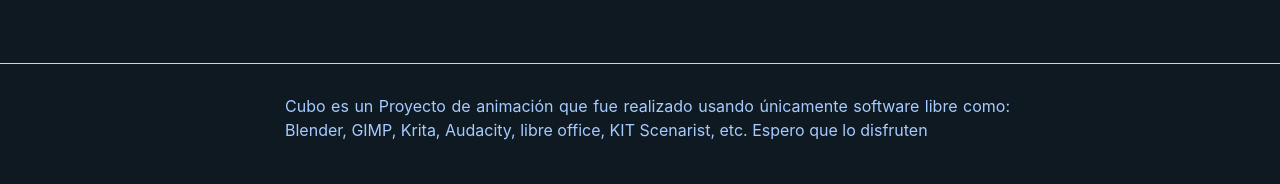
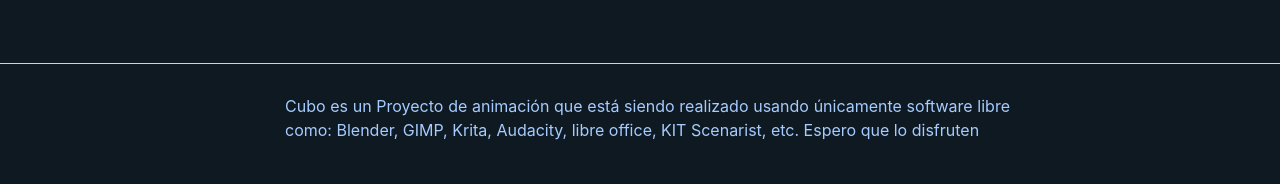
Before and after one commit to MetzaYaku/cubo, a Jekyll site: the page built from index.md, in a window 1280 px wide. Shown: the part 1277-1461 px from the top of the page. Built offline with Jekyll 4.4.1, drawn with Linux system fonts in a browser that asks for light colours.

Commit message:
Update _config.yml

```diff
--- a/_config.yml
+++ b/_config.yml
@@ -6,7 +6,7 @@
 # The `>` after `description:` means to ignore line-breaks until next key.
 # If you want to omit the line-break after the end of text, use `>-` instead.
 description: >
- Cubo es un Proyecto de animación que fue realizado usando únicamente software libre como: Blender, GIMP, Krita, Audacity, libre office, KIT Scenarist, etc. Espero que lo disfruten
+ Cubo es un Proyecto de animación que está siendo realizado usando únicamente software libre como: Blender, GIMP, Krita, Audacity, libre office, KIT Scenarist, etc. Espero que lo disfruten
 
 # Build settings
 
```
